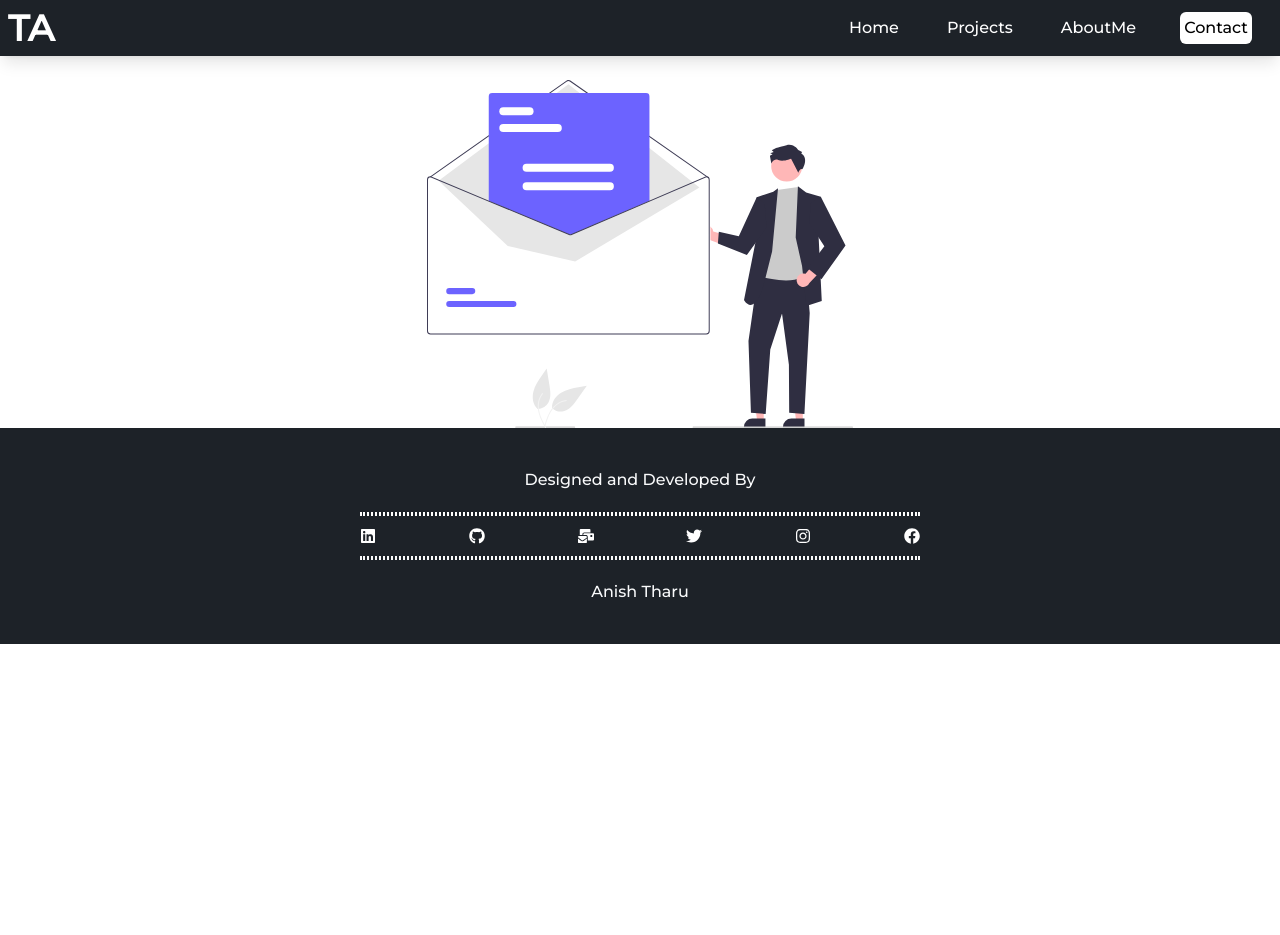
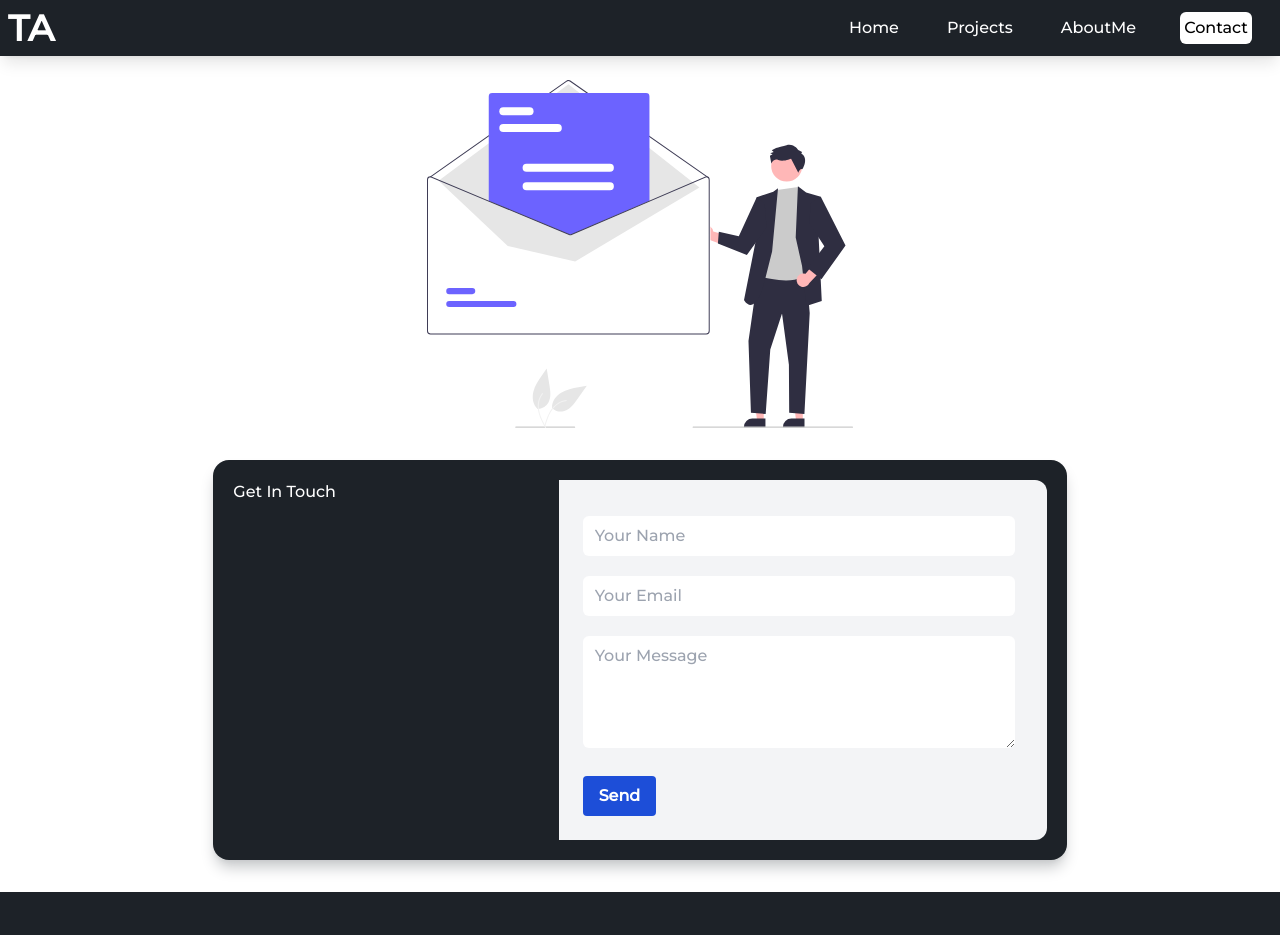
Before and after one commit to tharuAnish/my-folio, a React (Create React App) app: page /contact in a window 1280 px wide. Shown: the top 935 px of the page. Before the commit the page ends 800 px from the top, so only its background shows below. Built offline with nearby package versions, Linux system fonts and the light colour scheme.

Commit message:
contact form initial done

```diff
--- a/package.json
+++ b/package.json
@@ -3,6 +3,7 @@
   "version": "0.1.0",
   "private": true,
   "dependencies": {
+    "@emailjs/browser": "^3.7.0",
     "@testing-library/jest-dom": "^5.16.5",
     "@testing-library/react": "^13.3.0",
     "@testing-library/user-event": "^13.5.0",
--- a/src/pages/About.js
+++ b/src/pages/About.js
@@ -6,7 +6,7 @@ function About() {
         <Layout>
             <div>
                 <div>
-                    <div className="h-screen">
+                    <div className="h-screen md:h-4/5">
                         <div className="h-3/4 bg-theme pt-20 md:mt-5">
                             <lottie-player
                                 src="https://assets9.lottiefiles.com/packages/lf20_ne6kcqfz.json"
@@ -42,14 +42,14 @@ function About() {
                     <div className="text-center font-mont">
                         <h3 className="text-3xl font-extrabold text-theme m-3">About Me</h3>
                         <p className="text-opacity-70 text-gray-800 m-2">Why Choose Me?</p>
-                        <hr className=" border border-theme w-32 border-2 m-3 mx-auto" />
+                        <hr className=" border border-theme w-40 border-2 m-3 mx-auto" />
                     </div>
 
                     <div className="flex md:flex-col w-2/3  justify-center my-10 mx-auto shadow-lg shadow-[#C5C7C9]">
                         <div className="w-2/4 mr-auto md:w-fit">
-                            <img src="./about-anish.webp" alt="My photo" />
+                            <img src="./about-anish.webp" alt="Anish photo" />
                         </div>
-                        <div className="w-6/12 p-8 md:w-fit  text-sm font-mont text-gray-800 md:w-11/12 text-justify">
+                        <div className="w-6/12 p-8 md:w-fit  text-sm font-mont text-gray-800  text-justify">
                             <p>
                                 Lorem ipsum dolor sit amet consectetur adipisicing elit.
                                 Perferendis incidunt non ad impedit, blanditiis obcaecati, quas
--- a/src/pages/Contact.js
+++ b/src/pages/Contact.js
@@ -1,16 +1,77 @@
-import React from 'react'
-import Layout from '../components/Layout'
+// import React from 'react'
+// import Layout from '../components/Layout'
 
-function Contact() {
+// function Contact() {
+//     return (
+//         <Layout>
+//             <div>
+//                 <div>
+//                     <img className='mt-20 w-2/6  container mx-auto md:mt-24 sm:w-2/3' src="./contact.svg" alt="contact img" />
+//                 </div>
+//             </div>
+//         </Layout>
+//     )
+// }
+
+// export default Contact
+
+import React, { useRef } from "react";
+import emailjs from "@emailjs/browser";
+import Layout from "../components/Layout";
+
+export const Contact = () => {
+    const form = useRef();
+
+    const sendEmail = (e) => {
+        e.preventDefault();
+
+        emailjs
+            .sendForm(
+                "service_ec2tnv8",
+                "template_aqvddqf",
+                form.current,
+                "mBDYSntl9rCva_8Ca"
+            )
+            .then(
+                (result) => {
+                    console.log(result.text);
+                },
+                (error) => {
+                    console.log(error.text);
+                }
+            );
+    };
+
     return (
         <Layout>
             <div>
                 <div>
-                    <img className='mt-20 w-2/6  container mx-auto md:mt-24 sm:w-2/3' src="./contact.svg" alt="contact img" />
+                    <img
+                        className="mt-20 w-2/6  container mx-auto md:mt-24 sm:w-2/3"
+                        src="./contact.svg"
+                        alt="contact img"
+                    />
+                </div>
+                <div className="bg-theme rounded-2xl flex flex-row md:flex-col w-2/3  justify-center mx-auto shadow-lg shadow-[#C5C7C9] text-white
+                                p-5 m-8">
+                    <div className="basis-2/5">
+                        <p>Get In Touch</p>
+                    </div>
+                    <div className="basis-3/5 bg-gray-100 rounded-r-xl">
+                        <form ref={form} onSubmit={sendEmail} className="p-4 pr-10">
+                            {/* <label>Name</label> */}
+                            <input placeholder="Your Name" type="text" name="user_name" className="block form-input  rounded-md w-full px-3 py-2 ml-2 my-5 " required />
+                            {/* <label>Email</label> */}
+                            <input placeholder="Your Email" type="email" name="user_email" className="block form-input w-full rounded-md px-3 py-2 m-2 my-5" required />
+                            {/* <label>Message</label> */}
+                            <textarea placeholder="Your Message" maxLength="500" rows="4" name="message" className="block form-input w-full rounded-md text-theme px-3 py-2 m-2 my-5" required />
+                            <input className="bg-blue-700 text-white font-bold py-2 px-4 m-2 rounded focus:ring focus:ring-blue-300 hover:bg-blue-500" type="submit" value="Send" />
+                        </form>
+                    </div>
                 </div>
             </div>
         </Layout>
-    )
-}
+    );
+};
 
-export default Contact
+export default Contact;
```
Also changed, not shown: 1 other file (tests, documents, lock files or other folders).
